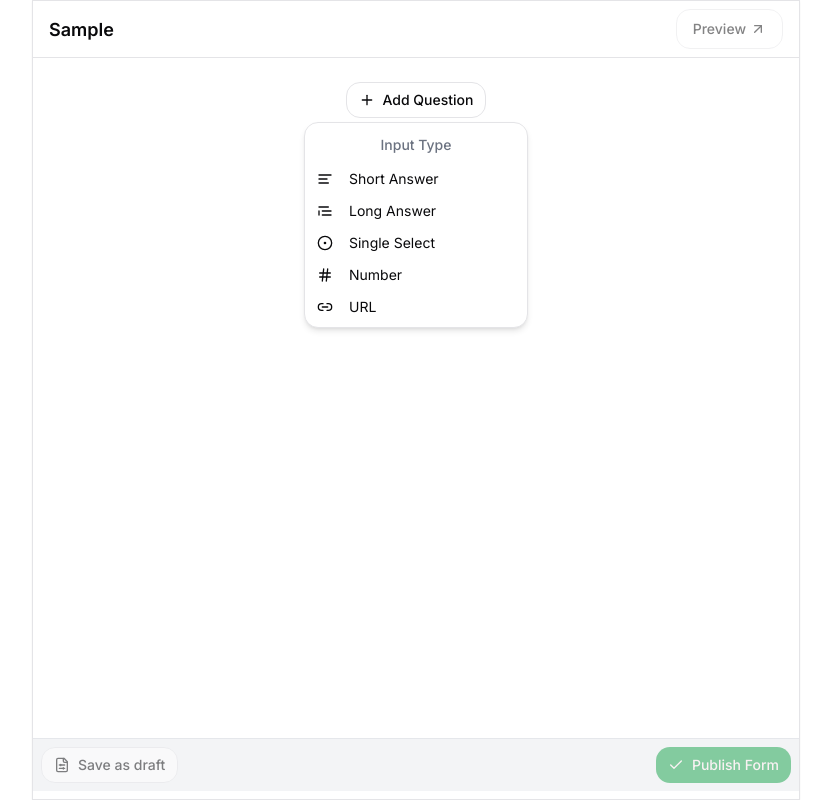
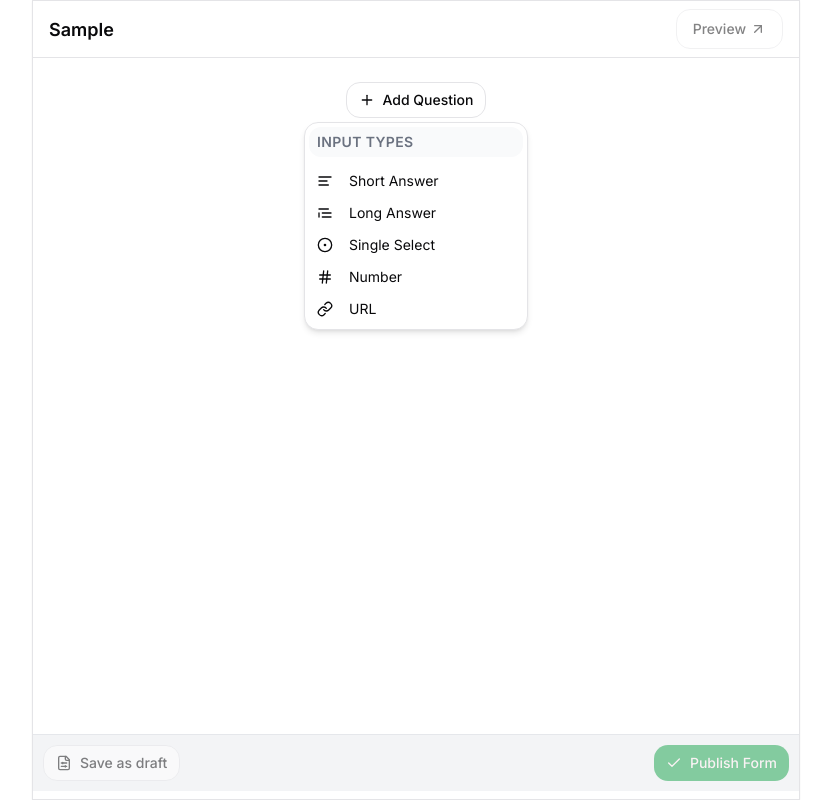
Before and after one commit to suryanshsingh2001/peerlist, a Next.js app: page / in a window 1280 px wide. Both pictures are taken after typing "Sample" into the empty fields and a click on the button "Add Question". Shown: the whole page, without its empty margins (224-1055 px from the left). Built offline with nearby package versions, Linux system fonts and the light colour scheme.

Commit message:
(Add) Minor Styling issues

```diff
--- a/components/form-block/QuestionCard.tsx
+++ b/components/form-block/QuestionCard.tsx
@@ -35,12 +35,10 @@ interface QuestionCardProps {
 const questionTypeIcons = {
   short_answer: <AlignLeft className="h-4 w-4" />,
   long_answer: <TextQuote className="h-4 w-4" />,
-  single_select: <CircleDot  className="h-4 w-4" />,
+  single_select: <CircleDot className="h-4 w-4" />,
   number: <Hash className="h-4 w-4" />,
   url: <Link2 className="h-4 w-4" />,
 };
-
-;
 
 export default function QuestionCard({
   question,
@@ -62,12 +60,8 @@ export default function QuestionCard({
   };
 
   return (
-    <Card
-      className={cn("mb-4 group hover:border-gray-400 transition-colors", {
-        "border-red-500": error,
-      })}
-    >
-      <CardContent className="p-4">
+    <Card className={cn("mb-4 group hover:border-gray-400 transition-colors")}>
+      <CardContent className="px-4 py-2">
         <div className="flex items-start gap-4">
           <div className="flex-1 space-y-1">
             <div className="flex items-start justify-between">
@@ -92,8 +86,11 @@ export default function QuestionCard({
                   className="text-sm text-muted-foreground bg-transparent border-0 p-0 w-full focus-visible:ring-0 focus-visible:ring-offset-0"
                 />
               </div>
-              <div className="flex items-center">
-                <QuestionTypeSelect onSelect={handleTypeChange} position="center">
+              <div className="flex items-center text-gray-500">
+                <QuestionTypeSelect
+                  onSelect={handleTypeChange}
+                  position="center"
+                >
                   <Button
                     variant="ghost"
                     size="sm"
@@ -104,7 +101,7 @@ export default function QuestionCard({
                         question.type as keyof typeof questionTypeIcons
                       ]
                     }
-                    <ChevronDown className="h-4 w-4" />
+                    <ChevronDown className="h-4 w-4"  />
                   </Button>
                 </QuestionTypeSelect>
 
@@ -115,11 +112,17 @@ export default function QuestionCard({
             </div>
 
             {question.type === "short_answer" && (
-              <Input disabled placeholder="Short answer text" className="bg-gray-300"  />
+              <Input
+                disabled
+
+              />
             )}
 
             {question.type === "long_answer" && (
-              <Textarea disabled placeholder="Long answer text" className="bg-gray-300" />
+              <Textarea
+                disabled
+                className="text-muted-foreground"
+              />
             )}
 
             {question.type === "single_select" && question.options && (
--- a/components/form-block/QuestionTypeSelect.tsx
+++ b/components/form-block/QuestionTypeSelect.tsx
@@ -7,7 +7,14 @@ import {
   DropdownMenuLabel,
   DropdownMenuTrigger,
 } from "@/components/ui/dropdown-menu";
-import { AlignLeft, TextQuote,  Hash, Link2, CircleDot } from "lucide-react";
+import {
+  AlignLeft,
+  TextQuote,
+  Hash,
+  Link2,
+  CircleDot,
+  Link,
+} from "lucide-react";
 
 interface QuestionTypeSelectProps {
   children: React.ReactNode;
@@ -18,15 +25,15 @@ interface QuestionTypeSelectProps {
 export default function QuestionTypeSelect({
   children,
   onSelect,
-  position ="center",
+  position = "center",
 }: QuestionTypeSelectProps) {
   return (
     <DropdownMenu>
       <DropdownMenuTrigger asChild>{children}</DropdownMenuTrigger>
 
       <DropdownMenuContent align={position} className="w-56">
-        <DropdownMenuLabel className="text-gray-500 text-sm font-medium text-center w-full py-2">
-          Input Type
+        <DropdownMenuLabel className="text-gray-500 text-sm bg-gray-50 font-semibold w-full rounded-sm mb-2 leading-tight tracking-wide">
+          INPUT TYPES
         </DropdownMenuLabel>
 
         <DropdownMenuItem onClick={() => onSelect("short_answer")}>
@@ -54,7 +61,7 @@ export default function QuestionTypeSelect({
           </div>
         </DropdownMenuItem>
         <DropdownMenuItem onClick={() => onSelect("url")}>
-          <Link2 className="mr-2 h-4 w-4" />
+          <Link className="mr-2 h-4 w-4" />
           <div className="flex flex-col">
             <span>URL</span>
           </div>
--- a/components/layout/design-form-footer.tsx
+++ b/components/layout/design-form-footer.tsx
@@ -11,7 +11,7 @@ export default function DesignFormFooter() {
 
   return (
     <>
-      <div className="flex items-center justify-between p-2 my-2 border-t border-gray-200 bg-gray-100">
+      <div className="flex items-center justify-between p-2.5 my-2 border-t border-gray-200 bg-gray-100">
         <Button
           onClick={() =>
             toastMessage({
```
